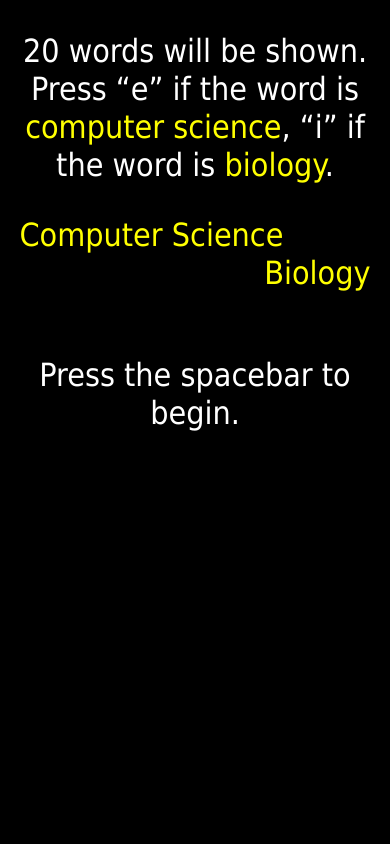
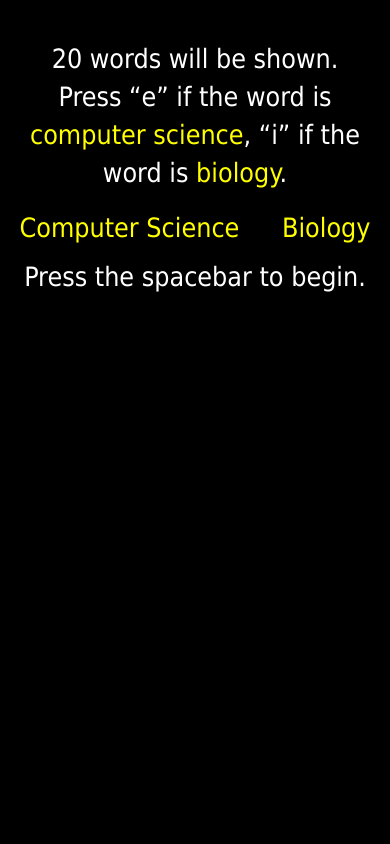
Before and after one commit to lucasbiagini/siena-iat-2016, a PHP site: page /iat.php in a window 390 px wide. Run offline with PHP 8.4, Linux system fonts and the light colour scheme; some libraries are stand-ins or nearby versions.

Commit message:
Adds preliminary mobile IAT; goto iat.php?mobile=1

```diff
--- a/css/theme.css
+++ b/css/theme.css
@@ -1,6 +1,13 @@
 body {
-  padding-top: 70px;
+  padding-top: 20px;
   padding-bottom: 30px;
+	font-family : Tahoma;
+	background-color : black;
+	color : white;
+	text-align : center;
+	font-size : 20pt;
+	margin :  5% 5% 0% 5%;
+  /*height: 100%*/
 }
 
 .theme-dropdown .dropdown-menu {
@@ -16,3 +23,52 @@ body {
 .spaced li {
 	margin: 6px 0;
 }
+
+.btn {
+  color: black;
+}
+
+#console{
+	font-size : 2em;
+}
+
+#associate{
+	width : 100%;
+	clear : both;
+	margin-top :  5%;
+}
+
+#left {
+	float : left;
+}
+
+#right {
+	float : right;
+}
+
+.color1 {
+	color : #FFFF00;
+}
+
+.color2 {
+	color : #00FF00;
+}
+
+#leftTouchPanel {
+  /*background-color: rgba(0,0,255,.5);*/
+  float: left;
+  left: 0px;
+}
+
+#rightTouchPanel{
+  float: right;
+  right: 0px;
+  /*background-color: rgba(255,0,0,.5);*/
+}
+
+.touchPanel {
+  width: 50%;
+  height: 100%;
+  position: absolute;
+  top: 0px;
+}
--- a/iat.php
+++ b/iat.php
@@ -13,33 +13,55 @@ if (empty($_SESSION['idIat']) || empty($_SESSION['idPerson']	)) {
 	<meta charset="utf-8">
 	<script src="http://ajax.googleapis.com/ajax/libs/jquery/1.11.2/jquery.min.js"></script>
 	<script src="iat.js"></script>
-	<link rel="stylesheet" type="text/css" href="style.css">
+  <link rel="stylesheet" href="http://maxcdn.bootstrapcdn.com/bootstrap/3.3.4/css/bootstrap.min.css" id="bootstrapCSS">
+	<link rel="stylesheet" type="text/css" href="css/theme.css">
 	<script>
 
+    function startCheatIAT() {
+      $('#proceedButton').hide();
+      startIAT($('#cheatType').html());
+    }
+
+    function startIAT(cheatType) {
+      $('#proceedButton').hide();
       var concept1   = ["Apps", "Computer", "Algorithm", "Database", "Internet", "Programming", "Software", "Technology"];
       var concept2   = ["Nature", "Life", "Photosynthesis", "Habitat", "Organs", "Plants", "Species", "Protein"];
       var attribute1 = ["James", "John", "Robert", "Michael", "William", "David", "Richard", "Joseph"];
       var attribute2 = ["Mary", "Patricia", "Jennifer", "Elizabeth", "Linda", "Barbara", "Susan", "Margaret"];
 
-	$(document).ready(function(){
+      var isMobile = ($('#isMobile').html() === '1');
+      //$(document).ready(function(){
         iat({1:"Computer Science", 2:"Biology"},
             {1:"Male", 2:"Female"},
-        {concept1:concept1, concept2:concept2, attribute1:attribute1, attribute2:attribute2});
-	});
+            {concept1:concept1, concept2:concept2, attribute1:attribute1, attribute2:attribute2},
+            cheatType,
+            isMobile);
+      //});
+    }
 	</script>
 </head>
-<body>
+<body onload="startIAT(0)">
+  <?php
+    $cheatType = rand(1,3);
+    echo "<div id='cheatType' style='display: none;'>$cheatType</div>";
+    if (isset($_GET['mobile']))
+      echo "<div id='isMobile' style='display: none;'>$_GET[mobile]</div>";
+  ?>
+  <div id="leftTouchPanel"  class="touchPanel"></div>
+  <div id="rightTouchPanel" class="touchPanel"></div>
+
 	<p id="directions"></p>
 
 	<div id="associate">
 		<div id="left"></div>
 		<div id="right"></div>
 	</div>
-	<div id="results"></div>
 	<div style="clear:both"></div>
 	<p id="console"></p>
 	<p id="error"><img src="images/error.png" width="100" height="100" alt="Error"></p>
+	<div id="results"></div>
 	<p id="start">Press the spacebar to begin.</p>
+  <button id="proceedButton" class="btn" onclick="startCheatIAT()">Proceed</button>
 	<div id="return"></div>
 
 
```
Also changed, not shown: iat.js (+56 -21 lines), 1 other file. Lines whose indentation alone changed are shown as unchanged.
